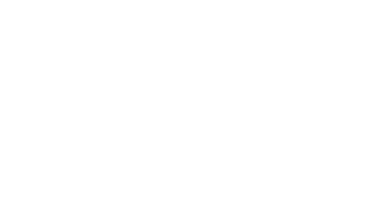
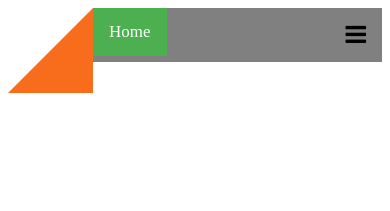
Before and after one commit to jacobhenriksson/Orientering, a plain HTML site: page index.html in a window 390 px wide. Drawn offline with Linux system fonts and the light colour scheme.

Commit message:
första lektionen

```diff
--- a/css/grid.css
+++ b/css/grid.css
@@ -0,0 +1,28 @@
+.container{
+display:grid;
+grid-template-columns: repeat(10,1fr);
+grid-template-rows: repeat(5, 100px);
+justify-content: center;
+}
+nav{
+  grid-column: 2/11;
+  grid-row: 1/3;
+}
+section{
+  grid-column: 3/6;
+    grid-row: 3/4;
+
+}
+footer{
+  grid-column: 1/3;
+  grid-row: 3/5;
+
+}
+header{
+  grid-column: 3/6;
+  grid-row: 4/5;
+}
+#logga{
+  grid-column: 1/2;
+  grid-row: 1/2;
+}
--- a/css/style.css
+++ b/css/style.css
@@ -0,0 +1,56 @@
+
+.topnav {
+  overflow: hidden;
+  background-color: gray;
+}
+
+.topnav a {
+  float: left;
+  display: block;
+  color: black;
+  text-align: center;
+  padding: 14px 16px;
+  text-decoration: none;
+  font-size: 17px;
+}
+
+.topnav a:hover {
+  background-color: #ddd;
+  color: black;
+}
+
+.topnav a.active {
+  background-color: #4CAF50;
+  color: white;
+}
+
+.topnav .icon {
+  display: none;
+}
+
+@media screen and (max-width: 600px) {
+  .topnav a:not(:first-child) {display: none;}
+  .topnav a.icon {
+    float: right;
+    display: block;
+  }
+}
+
+@media screen and (max-width: 600px) {
+  .topnav.responsive {position: relative;}
+  .topnav.responsive .icon {
+    position: absolute;
+    right: 0;
+    top: 0;
+  }
+  .topnav.responsive a {
+    float: none;
+    display: block;
+    text-align: left;
+  }
+}
+#logga {
+  height: 85%;
+  align-items: center;
+
+}
--- a/index.html
+++ b/index.html
@@ -5,8 +5,25 @@
      <title> Orientering </title>
       <link rel="stylesheet" type="text/css" href="css/style.css">
       <link rel="stylesheet" type="text/css" href="css/grid.css">
+      <link rel="stylesheet" href="https://cdnjs.cloudflare.com/ajax/libs/font-awesome/4.7.0/css/font-awesome.min.css">
 </head>
 <body>
+  <div class="container">
+    <nav>
+  <div class="topnav" id="myTopnav">
+    <a href="#home" class="active">Home</a>
+    <a href="#news">Information</a>
+    <a href="#contact">Tävla</a>
+    <a href="#about">Utrustning</a>
+    <a href="#about">Relaterade sidor</a>
+    <a href="javascript:void(0);" class="icon" onclick="navFunction()">
+      <i style="font-size:24px" class="fa">&#xf0c9;</i>
+    </a>
+  </div>
+</nav>
+<img src="img/orienteringskarm.png" id="logga" alt="orientering skärm">
+</div>
 
+  <script src="js/script.js"></script>
  </body>
 </html>
--- a/js/script.js
+++ b/js/script.js
@@ -0,0 +1,9 @@
+
+function navFunction() {
+  var x = document.getElementById("myTopnav");
+  if (x.className === "topnav") {
+    x.className += " responsive";
+  } else {
+    x.className = "topnav";
+  }
+}
```
Also changed, not shown: img/orienteringskarm.png (added).
